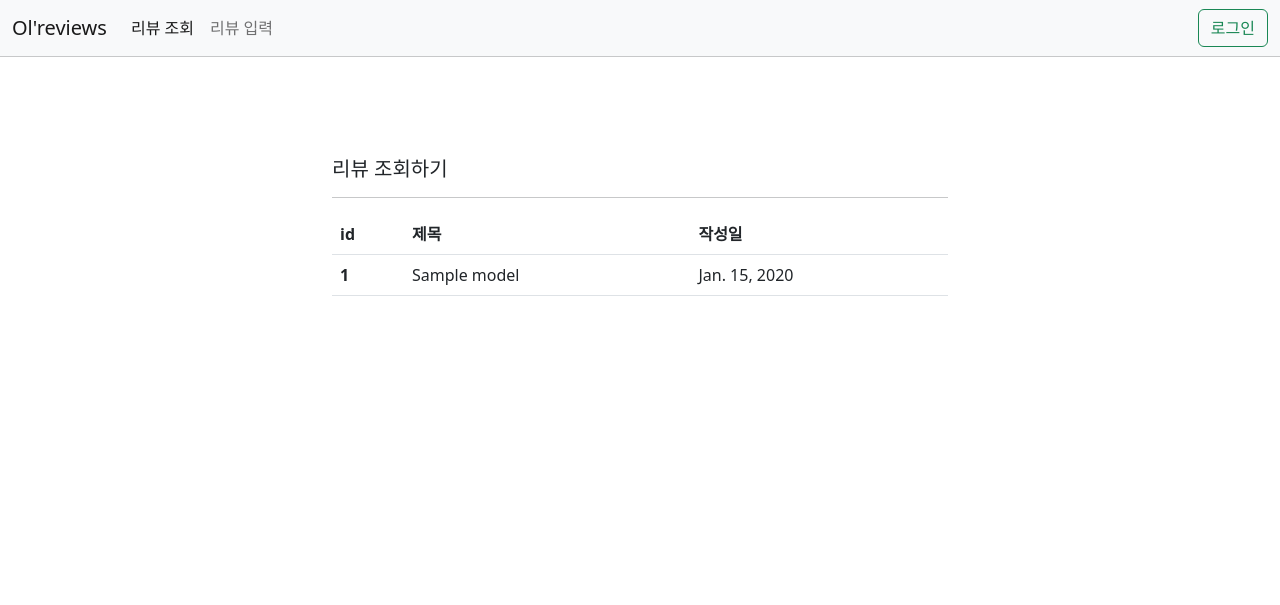
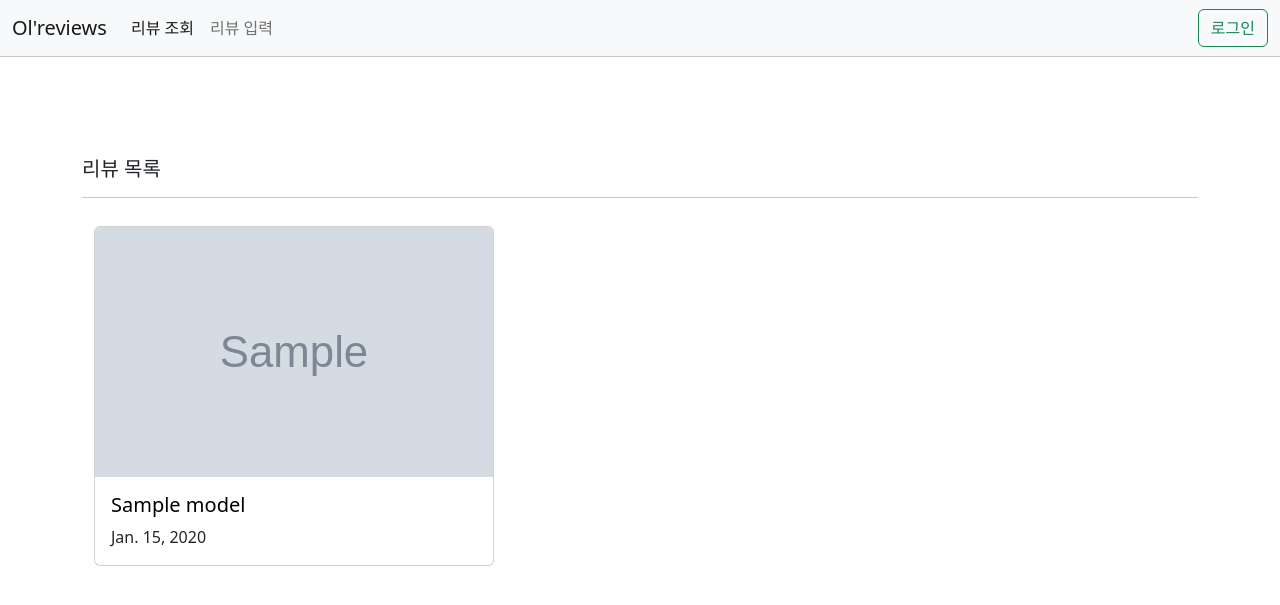
Before and after one commit to asyam9/OptimizedOfficeAI, a Django app: page /reviews/ in a window 1280 px wide. Shown: the top 605 px of the page. Run offline with Django 4.2, Linux system fonts and the light colour scheme; tables that the repository leaves empty hold one stand-in row (values such as "Sample post"); grey boxes marked "Sample" are stand-in pictures; some libraries are stand-ins or nearby versions.

Commit message:
리뷰 조회 페이지 구현(부트스트랩 카드 및 그리드 활용)

```diff
--- a/Review_site/Reviews/templates/Reviews/base_with_nav.html
+++ b/Review_site/Reviews/templates/Reviews/base_with_nav.html
@@ -1,6 +1,4 @@
 {% extends "Reviews/base.html" %}
-
-{% load static %}
 
 {% block header %}
 <nav class="navbar navbar-expand-lg navbar-light bg-light">
--- a/Review_site/Reviews/templates/Reviews/index.html
+++ b/Review_site/Reviews/templates/Reviews/index.html
@@ -1,27 +1,24 @@
 {% extends "Reviews/base_with_nav.html" %}
 
 {% block content %}
-<div class="container" style='width: 50%; margin-top:100px'>
-  <h5>리뷰 조회하기</h5>
+<div class="container" style='width: 100%; margin-top:100px'>
+  <h5>리뷰 목록</h5>
   <hr>
 
-  <table class="table">
-    <thead>
-      <tr>
-        <th scope="col">id</th>
-        <th scope="col">제목</th>
-        <th scope="col">작성일</th>
-      </tr>
-    </thead>
-    {% for review in reviews %}
-      <tbody>
-        <tr>
-          <th scope="row">{{ review.id }}</th>
-          <td>{{ review.title }}</td>
-          <td>{{ review.dt_created }}</td>
-        </tr>
-      </tbody>
-    {% endfor %}
-  </table>
+  <div class="container">
+    <div class="row">
+      {% for review in reviews %}
+      <div class="col-sm" style="padding: 12px">
+        <div class="card" style="width: 400px;">
+          <img src="{{ review.imgfile.url }}" class="card-img-top" style="height: 250px">
+          <div class="card-body">
+            <a href={% url "detail" review.id %} style="text-decoration-line: none; color: black;"><h5 class="card-title">{{ review.title }}</h5></a>
+            <p class="card-text">{{ review.dt_created }}</p>
+          </div>
+        </div>
+      </div>
+      {% endfor %}
+    </div>
+  </div>
 </div>
 {% endblock content %}
--- a/Review_site/Reviews/templates/Reviews/review_detail.html
+++ b/Review_site/Reviews/templates/Reviews/review_detail.html
@@ -1,6 +1,4 @@
 {% extends "Reviews/base_with_nav.html" %}
-
-{% load static %}
 
 {% block title %}{{ review.title }} | Ol'reviews{% endblock title %}
 
```
